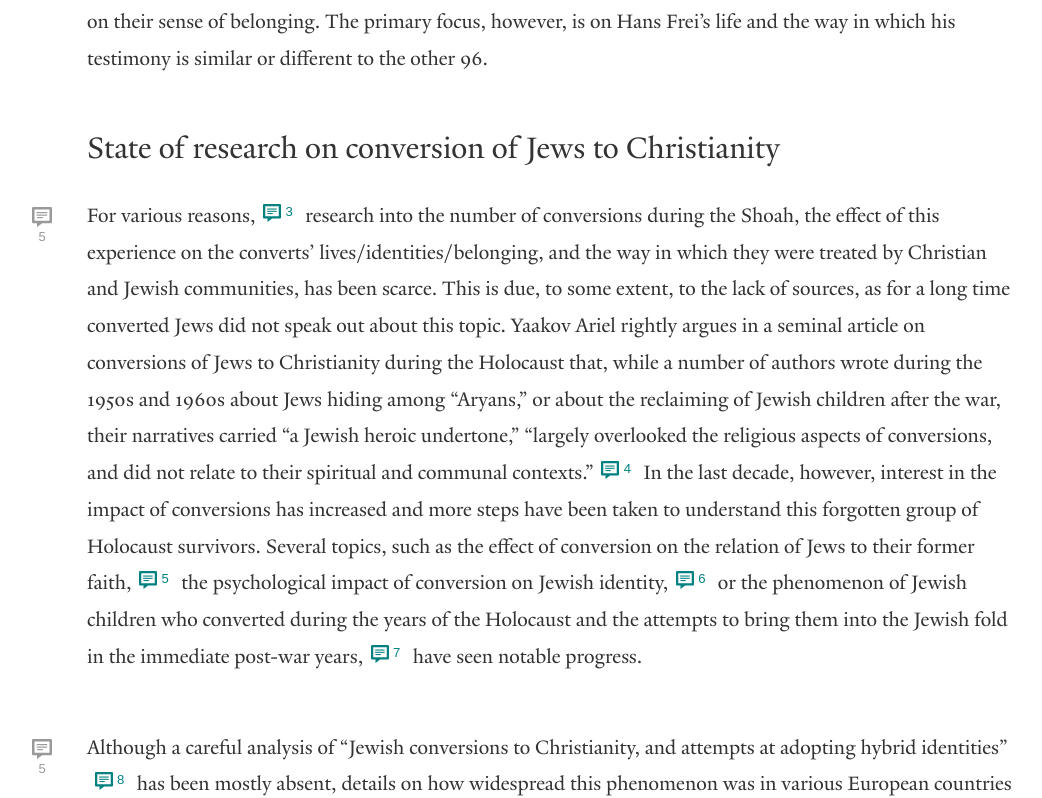
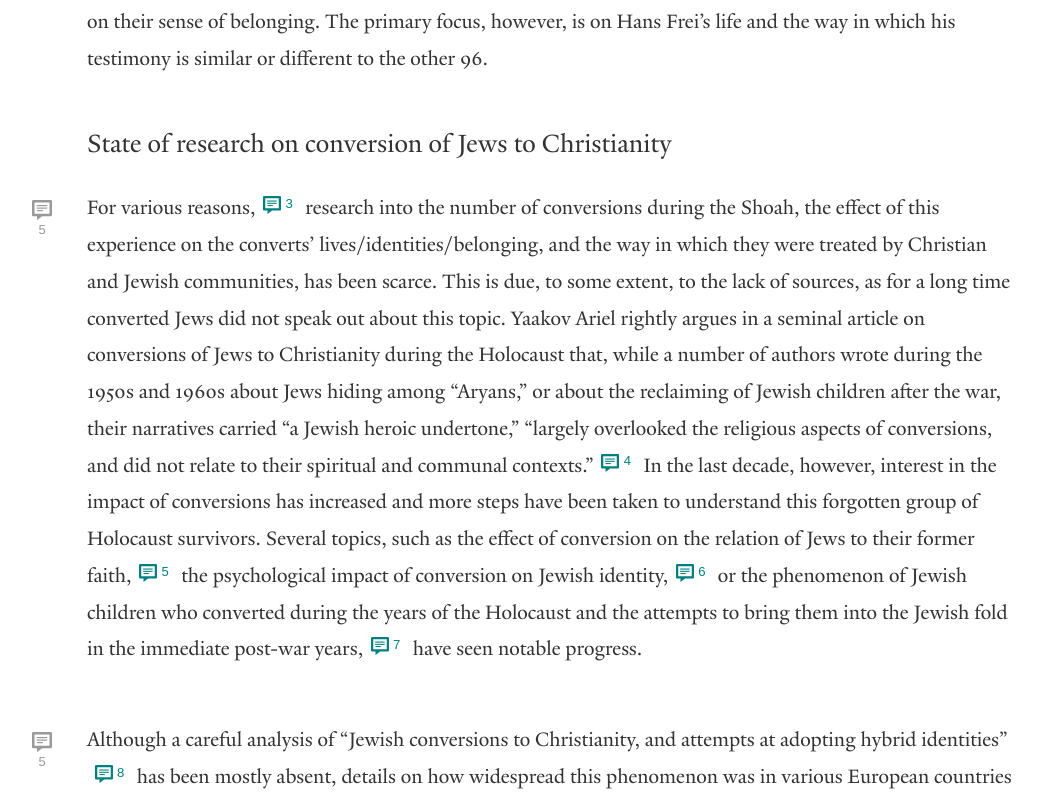
Before and after one commit to yz-net/critical-edition-editor, a React (Create React App) app: page /essay/hvt-0170 in a window 1280 px wide. Shown: the part 1148-1946 px from the top of the page, without its empty margins (88-1130 px from the left). Built offline with nearby package versions, Linux system fonts and the light colour scheme; a web font is replaced by a local one.

Commit message:
Change subhed font from 32 to 27px

```diff
--- a/src/Data/ProjectData.ts
+++ b/src/Data/ProjectData.ts
@@ -5,6 +5,7 @@ export interface ProjectDataObject {
   introCopy?: string,
   homeLink: string,
   callToAction: boolean,
+  impactImageCaption?: string,
 }
 
 export const ProjectData: ProjectDataObject = {
@@ -13,5 +14,6 @@ export const ProjectData: ProjectDataObject = {
   introCopy:
     "The Critical Editions Series contextualizes Fortunoff Video testimonies in their historical time and place. Each testimony in the series was chosen by one of our visiting scholars. Each scholar then produced an introductory essay about the chosen testimony, along with an annotated transcript that provides additional insight and background information.",
   homeLink: "https://fortunoff.library.yale.edu",
-  callToAction: true
+  callToAction: true,
+  impactImageCaption: "Caption of image by photographer"
 };
--- a/src/components/Viewer/ContentBody/Block/Block.module.css
+++ b/src/components/Viewer/ContentBody/Block/Block.module.css
@@ -103,7 +103,7 @@
 }
 
 .Block[data-blocktype="header"] h2 {
-  font-size: 32px;
+  font-size: 27px;
   padding: 0 10px;
 }
 
```
